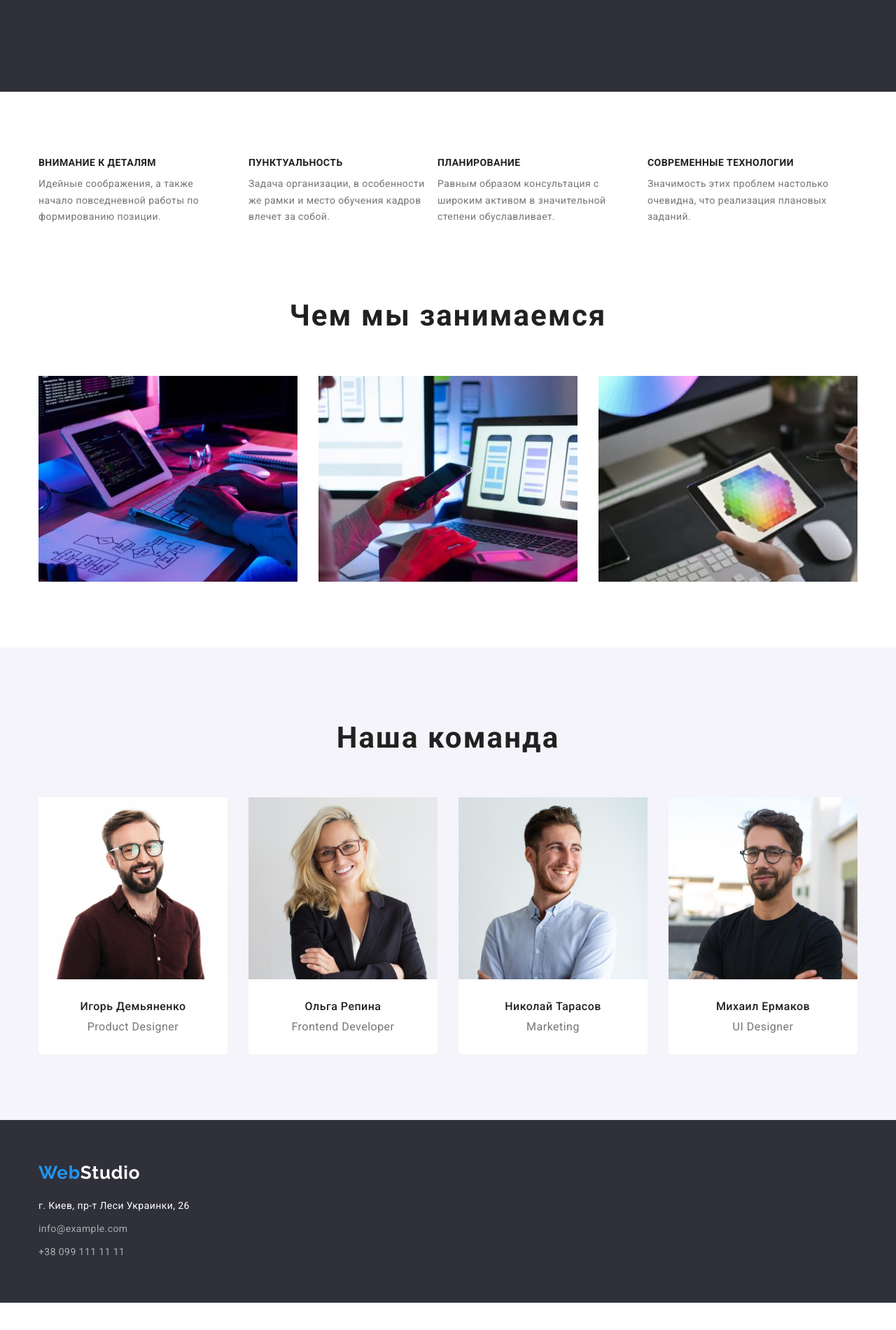
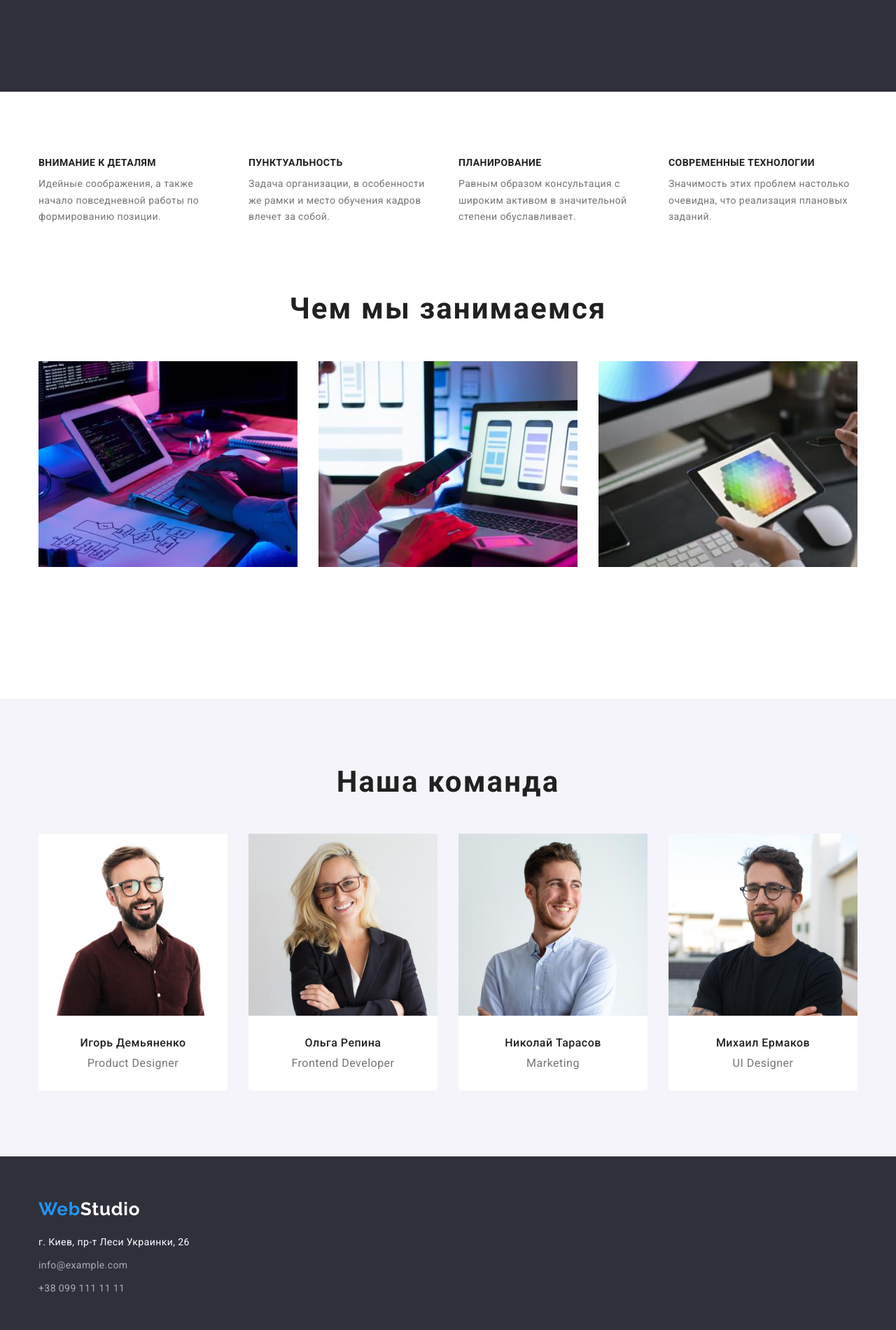
Before and after one commit to Alona1366/goit-markup-hw-03, a plain HTML site: page index.html in a window 1280 px wide. Shown: the part 550-2450 px from the top of the page at 70% size. Before the commit the page ends 2411 px from the top, so only its background shows below. Drawn offline with nearby package versions, Linux system fonts and the light colour scheme.

Commit message:
Added fixes for classed

```diff
--- a/css/styles.css
+++ b/css/styles.css
@@ -109,7 +109,7 @@ ol {
     font-family: var(--primary-font-family);
     font-weight: 700;
     font-size: 42px;
-    line-height: 1.67;
+    line-height: 1.17;
     letter-spacing: 0.05em;
     text-align: center;
     color: var(--primary-color);
@@ -241,7 +241,7 @@ text-align: center;
 
 /* ============= BENEFITS ============= */
 
-.benefits-container {
+.benefits {
     padding-top: 94px;
     padding-bottom: 94px;
 }
@@ -262,7 +262,7 @@ text-align: center;
     margin-right: 30px;
 }
 
-.benefits-list-description:nth-child(2n) {
+.benefits-list-description:last-child {
     margin-right: 0;
 }
 
@@ -292,19 +292,14 @@ color: var(--primary-color);
 /* ============= WHAT WE DO ============= */
 .proposals {
     display: flex;
+    padding-bottom: 94px;
 }
 
-.proposal-container {
-    padding-bottom: 94px;
-}
 /* ============= /WHAT WE DO ============= */
 
 /* ============= TEAM ============= */
 .team {
     background-color: #F5F4FA;
-}
-
-.team-container {
     padding-top: 94px;
     padding-bottom: 94px;
 }
@@ -355,9 +350,6 @@ color: var(--primary-color);
 
 .footer {
     background: #2F303A;
-}
-
-.footer-container {
     padding-top: 60px;
     padding-bottom: 60px;
 }
@@ -372,12 +364,9 @@ color: var(--primary-color);
 }
 
 
-.address-title {
+.address-link {
+    display: inline-block;
     margin-bottom: 9px;
-}
-
-.address-link {
-display: inline-block;
 
     font-family: var(--primary-font-family);
     font-style: normal;
@@ -389,11 +378,10 @@ display: inline-block;
     text-decoration: none;
 }
 
-.mail-title {
+.mail-link {
+    display: inline-block;
     margin-bottom: 9px;
-}
 
-.mail-link {
     font-family: var(--primary-font-family);
     font-style: normal;
     font-weight: 400;
@@ -405,6 +393,8 @@ display: inline-block;
 }
 
 .phone-link {
+    display: inline-block;
+
     font-family: var(--primary-font-family);
     font-style: normal;
     font-weight: 400;
@@ -424,10 +414,6 @@ display: inline-block;
 /* ============= /PORTFOLIO HEADER ============= */
 
 /* ============= TABS ============= */
-.portfolio-container {
-    padding-top: 94px;
-    padding-bottom: 94px;
-}
 
 .tabs {
     display: flex;
@@ -488,6 +474,11 @@ border: none;
 
 /* ============= PORTFOLIO ============= */
 
+.portfolio-section {
+    padding-top: 94px;
+    padding-bottom: 94px;
+}
+
 .portfolio-card {
     cursor: pointer;
 }
```
